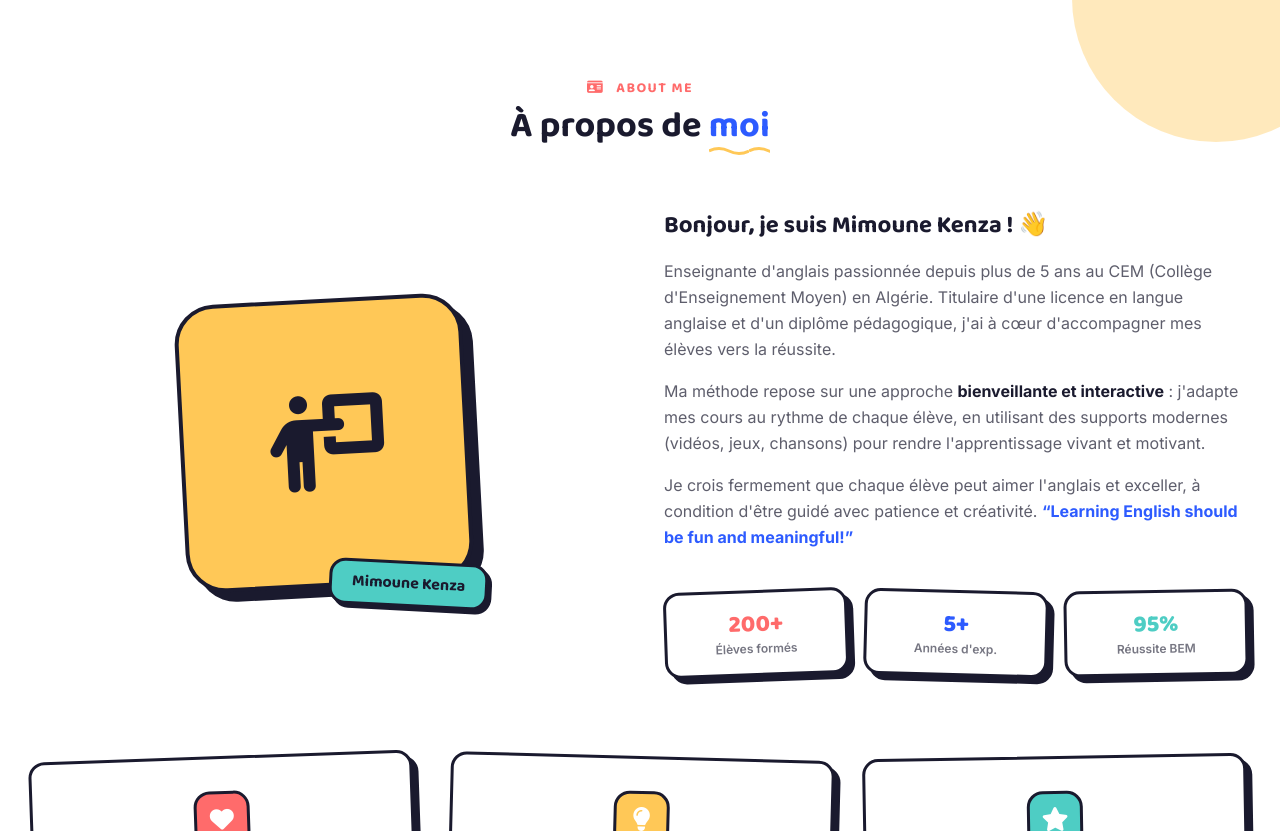
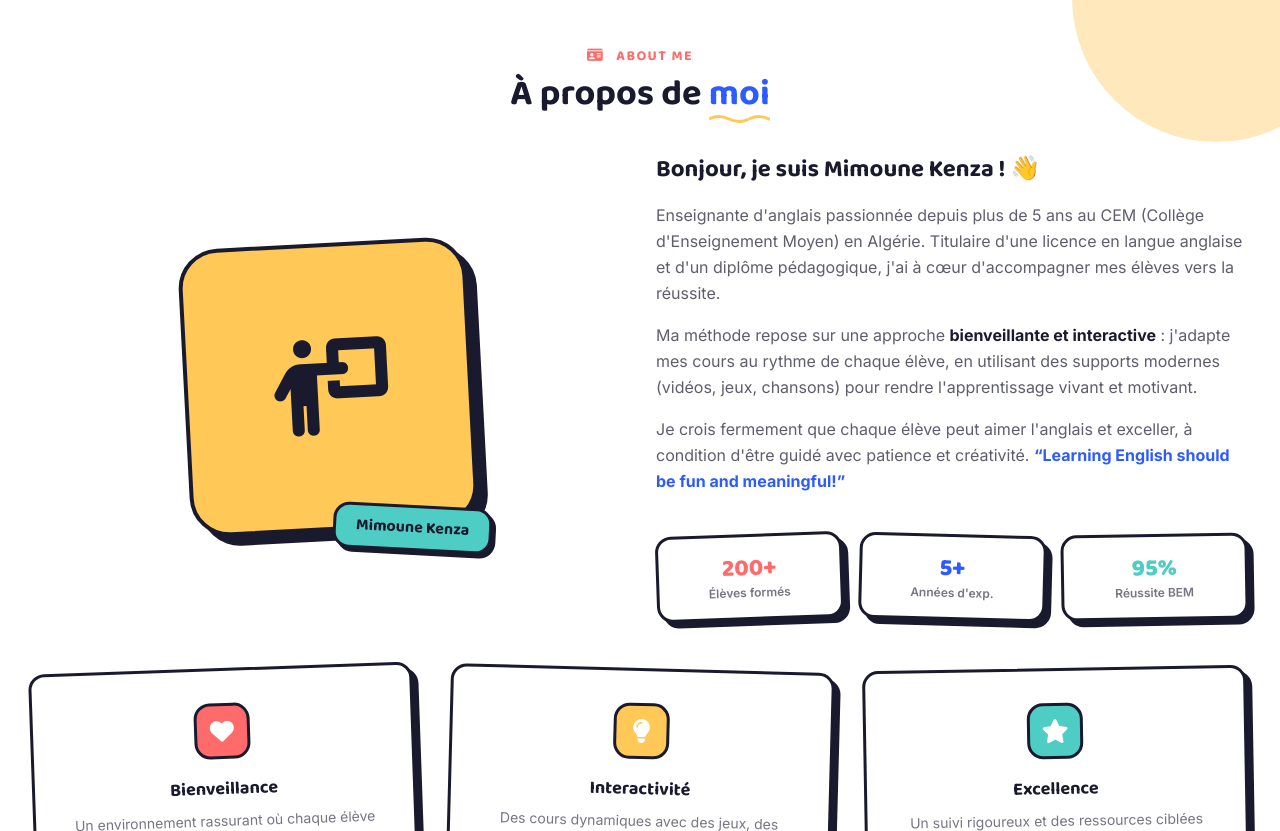
Before and after one commit to islamMed06/mimobot-web, a Next.js app: page / in a window 1280 px wide. Shown: the part 869-1700 px from the top of the page. Built offline with nearby package versions, Linux system fonts and the light colour scheme; no server answers.

Commit message:
Compacte sections apropos et eleves

```diff
--- a/src/app/page.tsx
+++ b/src/app/page.tsx
@@ -136,11 +136,11 @@ export default function HomePage() {
       {/* ===================== ABOUT ===================== */}
       <section
         id="apropos"
-        className="pt-28 md:pt-36 pb-20 md:pb-28 bg-white relative border-y-3 border-ink"
+        className="py-20 md:py-28 bg-white relative border-y-3 border-ink"
       >
         <div className="blob bg-sun w-72 h-72 absolute -top-20 -right-20 opacity-40"></div>
         <div className="max-w-7xl mx-auto px-4 sm:px-6 lg:px-8 relative z-10">
-          <div className="text-center mb-16">
+          <div className="text-center mb-10">
             <p className="text-coral font-display font-bold text-sm tracking-widest uppercase mb-2">
               <i className="fa-solid fa-id-card mr-2"></i> About me
             </p>
@@ -150,7 +150,7 @@ export default function HomePage() {
             </h2>
           </div>
 
-          <div className="grid md:grid-cols-2 gap-12 items-center">
+          <div className="grid md:grid-cols-2 gap-8 items-center">
             <div className="flex justify-center order-2 md:order-1">
               <div className="relative">
                 <div className="w-72 h-72 rounded-[2.5rem] bg-sun border-4 border-ink shadow-[10px_10px_0px_#1A1A2E] flex items-center justify-center -rotate-3">
@@ -221,7 +221,7 @@ export default function HomePage() {
             </div>
           </div>
 
-          <div className="grid md:grid-cols-3 gap-8 mt-20">
+          <div className="grid md:grid-cols-3 gap-8 mt-12">
             {[
               {
                 icon: "fa-solid fa-heart",
@@ -510,11 +510,11 @@ export default function HomePage() {
       {/* ===================== STUDENT CORNER ===================== */}
       <section
         id="eleves"
-        className="pt-28 md:pt-36 pb-20 md:pb-28 bg-ink text-cream relative overflow-hidden border-y-3 border-ink"
+        className="py-20 md:py-28 bg-ink text-cream relative overflow-hidden border-y-3 border-ink"
       >
         <div className="blob bg-mint w-80 h-80 -bottom-20 -right-20 opacity-20"></div>
         <div className="max-w-7xl mx-auto px-4 sm:px-6 lg:px-8 relative z-10">
-          <div className="text-center mb-16">
+          <div className="text-center mb-10">
             <p className="text-sun font-display font-bold text-sm tracking-widest uppercase mb-2">
               <i className="fa-solid fa-graduation-cap mr-2"></i> Student
               Corner
@@ -530,14 +530,14 @@ export default function HomePage() {
 
           <div className="grid lg:grid-cols-3 gap-8">
             {/* Conseils */}
-            <div className="bg-cream text-ink rounded-2xl p-8 border-3 border-cream/20 tilt-1">
-              <div className="w-14 h-14 rounded-full bg-mint border-3 border-ink text-ink flex items-center justify-center text-2xl mb-5">
+            <div className="bg-cream text-ink rounded-2xl p-6 border-3 border-cream/20 tilt-1">
+              <div className="w-12 h-12 rounded-full bg-mint border-3 border-ink text-ink flex items-center justify-center text-xl mb-4">
                 <i className="fa-solid fa-lightbulb"></i>
               </div>
-              <h3 className="font-display text-xl font-bold text-ink mb-4">
+              <h3 className="font-display text-lg font-bold text-ink mb-3">
                 Conseils pour progresser
               </h3>
-              <ul className="space-y-4 text-sm text-ink/70">
+              <ul className="space-y-3 text-sm text-ink/70">
                 {[
                   {
                     icon: "fa-solid fa-headphones",
@@ -579,11 +579,11 @@ export default function HomePage() {
             </div>
 
             {/* Vocabulaire */}
-            <div className="bg-cream text-ink rounded-2xl p-8 border-3 border-cream/20 tilt-2">
-              <div className="w-14 h-14 rounded-full bg-sun border-3 border-ink text-ink flex items-center justify-center text-2xl mb-5">
+            <div className="bg-cream text-ink rounded-2xl p-6 border-3 border-cream/20 tilt-2">
+              <div className="w-12 h-12 rounded-full bg-sun border-3 border-ink text-ink flex items-center justify-center text-xl mb-4">
                 <i className="fa-solid fa-book"></i>
               </div>
-              <h3 className="font-display text-xl font-bold text-ink mb-4">
+              <h3 className="font-display text-lg font-bold text-ink mb-3">
                 Vocabulaire utile
               </h3>
               <div className="space-y-3">
@@ -625,11 +625,11 @@ export default function HomePage() {
             </div>
 
             {/* Astuces BEM */}
-            <div className="bg-coral text-white rounded-2xl p-8 border-3 border-cream/20 tilt-3">
-              <div className="w-14 h-14 rounded-full bg-white border-3 border-ink text-coral flex items-center justify-center text-2xl mb-5">
+            <div className="bg-coral text-white rounded-2xl p-6 border-3 border-cream/20 tilt-3">
+              <div className="w-12 h-12 rounded-full bg-white border-3 border-ink text-coral flex items-center justify-center text-xl mb-4">
                 <i className="fa-solid fa-trophy"></i>
               </div>
-              <h3 className="font-display text-xl font-bold text-white mb-4">
+              <h3 className="font-display text-lg font-bold text-white mb-3">
                 Astuces pour le BEM
               </h3>
               <ul className="space-y-4 text-sm text-white/90">
```
